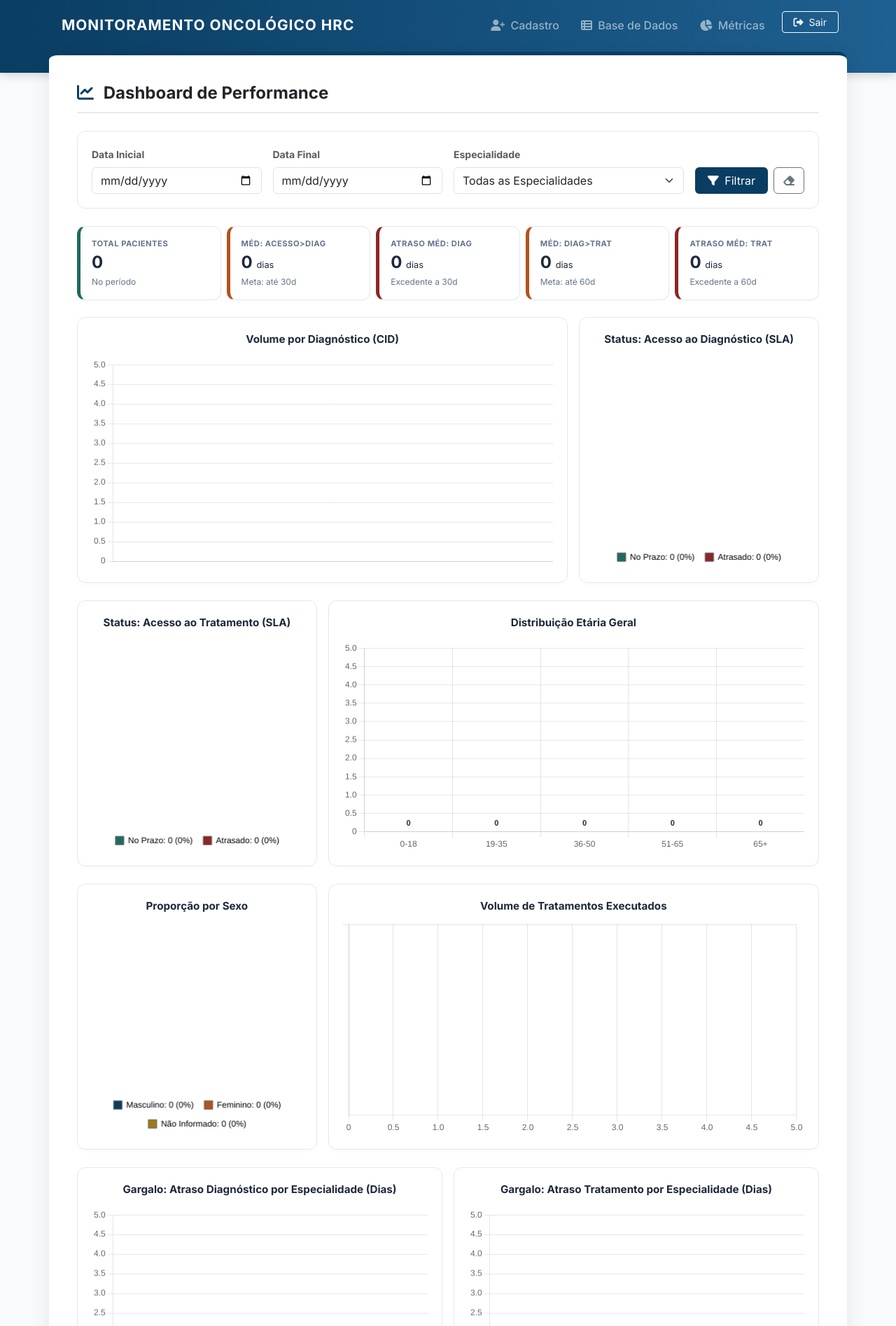
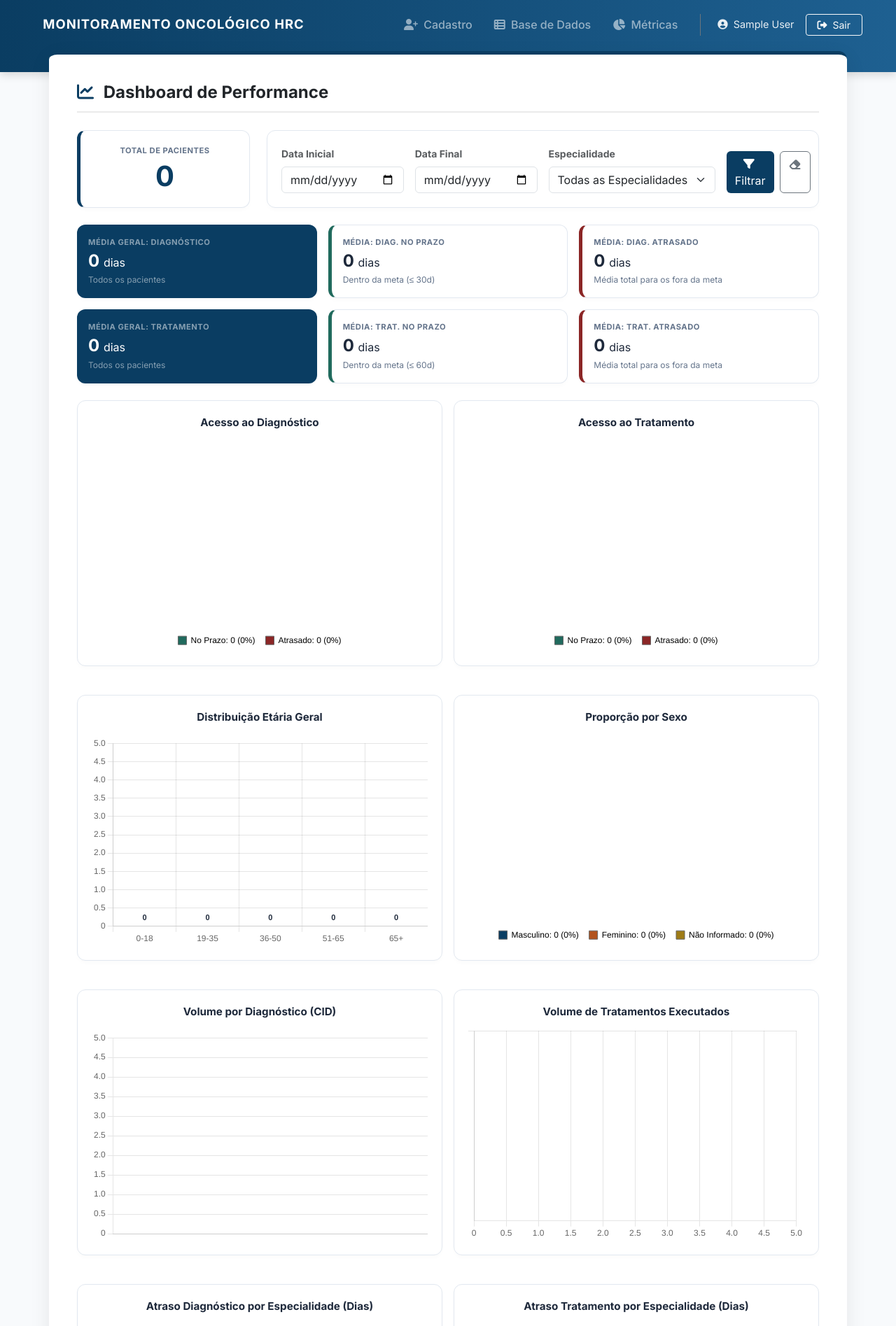
Before and after one commit to hugotav/monitoramento_hrc, a Django app: page /metricas/ in a window 1280 px wide. Shown: the top 1895 px of the page at 70% size. Run offline with Django 5.2, Linux system fonts and the light colour scheme; the visitor is signed in with stand-in values (Sample User, id 1); data that the repository does not hold is empty; a map, chart or similar area stays blank.

Commit message:
novas alterações nas regras e métricas

```diff
--- a/monitoramento_oncologico_hrc/templates/monitoramento/base.html
+++ b/monitoramento_oncologico_hrc/templates/monitoramento/base.html
@@ -97,29 +97,45 @@
 <body>
 
     <!-- Menu Superior -->
-    <nav class="navbar navbar-expand-lg navbar-dark pb-5"> <!-- pb-5 cria o espaço para o container subir -->
-        <div class="container">
-            <a class="navbar-brand" href="{% url 'aba_cadastro' %}">
-                <i class="fa-solid "></i> MONITORAMENTO ONCOLÓGICO HRC
+    <nav class="navbar navbar-expand-xl navbar-dark pb-5"> <!-- Expand-xl para evitar amassar em notebooks -->
+        <div class="container-fluid px-lg-5"> <!-- container-fluid usa a largura total da tela -->
+
+            <!-- TÍTULO DO SISTEMA -->
+            <a class="navbar-brand fw-bold text-nowrap" style="font-size: 1.15rem;" href="{% url 'aba_cadastro' %}">
+                <i class="fa-solid me-2"></i> MONITORAMENTO ONCOLÓGICO HRC
             </a>
+
             <button class="navbar-toggler" type="button" data-bs-toggle="collapse" data-bs-target="#navbarNav">
                 <span class="navbar-toggler-icon"></span>
             </button>
+
             <div class="collapse navbar-collapse" id="navbarNav">
-                <ul class="navbar-nav ms-auto">
-                    <li class="nav-item">
+                <ul class="navbar-nav ms-auto align-items-xl-center">
+
+                    <!-- LINKS DO MENU -->
+                    <li class="nav-item text-nowrap">
                         <a class="nav-link" href="{% url 'aba_cadastro' %}"><i class="fa-solid fa-user-plus me-1"></i> Cadastro</a>
                     </li>
-                    <li class="nav-item">
+                    <li class="nav-item text-nowrap">
                         <a class="nav-link" href="{% url 'aba_dados' %}"><i class="fa-solid fa-table-list me-1"></i> Base de Dados</a>
                     </li>
-                    <li class="nav-item">
+                    <li class="nav-item text-nowrap">
                         <a class="nav-link" href="{% url 'aba_metricas' %}"><i class="fa-solid fa-chart-pie me-1"></i> Métricas</a>
                     </li>
-                    <li class="nav-item ms-lg-3">
-                        <a class="btn btn-outline-light btn-sm px-3" href="{% url 'logout' %}">
+
+                    <!-- ÁREA DO USUÁRIO LOGADO + BOTÃO SAIR -->
+                    <li class="nav-item d-flex align-items-center mt-3 mt-xl-0 ms-xl-4 ps-xl-4 border-start border-secondary">
+
+                        <!-- Ícone e Nome do Usuário -->
+                        <div class="text-white me-3 text-nowrap" style="font-size: 0.9rem; opacity: 0.9;">
+                            <i class="fa-solid fa-circle-user me-1"></i> {{ request.user.get_full_name|default:request.user.username }}
+                        </div>
+
+                        <!-- Botão Sair -->
+                        <a class="btn btn-outline-light btn-sm px-3 text-nowrap" href="{% url 'logout' %}">
                             <i class="fa-solid fa-right-from-bracket me-1"></i> Sair
                         </a>
+
                     </li>
                 </ul>
             </div>
--- a/monitoramento_oncologico_hrc/templates/monitoramento/metricas.html
+++ b/monitoramento_oncologico_hrc/templates/monitoramento/metricas.html
@@ -111,9 +111,22 @@
 </div>
 
 <!-- ========================================== -->
-<!-- 1. BARRA DE FILTROS                        -->
+<!-- LINHA 1: TOTAL DE PACIENTES + FILTROS      -->
 <!-- ========================================== -->
-<div class="filtro-box">
+<div class="row mb-4 align-items-stretch">
+    <!-- Card Total (Lado Esquerdo) -->
+    <div class="col-md-3">
+        <div class="kpi-card text-center d-flex justify-content-center align-items-center h-100" style="border-left-color: var(--cor-azul-base);">
+            <div>
+                <div class="kpi-titulo">Total de Pacientes</div>
+                <div class="kpi-valor" style="font-size: 2.5rem; color: var(--cor-azul-base);">{{ total_pacientes }}</div>
+            </div>
+        </div>
+    </div>
+
+    <!-- Filtros (Lado Direito) -->
+    <div class="col-md-9">
+        <div class="filtro-box h-100 mb-0 d-flex flex-column justify-content-center">
             <form method="GET" class="row g-3 align-items-end">
                 <div class="col-md-3">
                     <label class="form-label small fw-bold text-muted">Data Inicial</label>
@@ -138,94 +151,108 @@
                 </div>
             </form>
         </div>
-
-<!-- ========================================== -->
-<!-- 2. CARDS DE RESUMO (5 NA MESMA LINHA)      -->
-<!-- ========================================== -->
-<div class="row g-2 mb-4">
-    <div class="col">
-        <div class="kpi-card success">
-            <div class="kpi-titulo">Total Pacientes</div>
-            <div class="kpi-valor">{{ total_pacientes }}</div>
-            <div class="kpi-sub">No período</div>
     </div>
 </div>
 
-    <div class="col">
-        <div class="kpi-card warning">
-            <div class="kpi-titulo">Méd: Acesso>Diag</div>
-            <div class="kpi-valor">{{ medias_jornada.acesso_diag }} <span style="font-size: 0.8rem; font-weight: normal;">dias</span></div>
-            <div class="kpi-sub">Meta: até 30d</div>
+<!-- ========================================== -->
+<!-- CARDS DE MÉDIAS DE TEMPO (3 EM CADA LINHA) -->
+<!-- ========================================== -->
+
+<!-- Linha de Médias de Diagnóstico -->
+<div class="row g-3 mb-3">
+    <div class="col-md-4">
+        <div class="kpi-card text-white" style="background-color: var(--cor-azul-base); border: none;">
+            <div class="kpi-titulo text-white-50">Média Geral: Diagnóstico</div>
+            <div class="kpi-valor text-white">{{ medias_diag.geral }} <span class="fs-6 fw-normal">dias</span></div>
+            <div class="kpi-sub text-white-50">Todos os pacientes</div>
+        </div>
+    </div>
+    <div class="col-md-4">
+        <div class="kpi-card success">
+            <div class="kpi-titulo">Média: Diag. no Prazo</div>
+            <div class="kpi-valor">{{ medias_diag.no_prazo }} <span class="fs-6 fw-normal">dias</span></div>
+            <div class="kpi-sub">Dentro da meta (≤ 30d)</div>
+        </div>
+    </div>
+    <div class="col-md-4">
+        <div class="kpi-card danger">
+            <div class="kpi-titulo">Média: Diag. Atrasado</div>
+            <div class="kpi-valor">{{ medias_diag.atrasado }} <span class="fs-6 fw-normal">dias</span></div>
+            <div class="kpi-sub">Média total para os fora da meta</div>
+        </div>
     </div>
 </div>
 
-    <div class="col">
-        <div class="kpi-card danger">
-            <div class="kpi-titulo">Atraso Méd: Diag</div>
-            <div class="kpi-valor">{{ medias_atraso.diag_geral }} <span style="font-size: 0.8rem; font-weight: normal;">dias</span></div>
-            <div class="kpi-sub">Excedente a 30d</div>
+<!-- Linha de Médias de Tratamento -->
+<div class="row g-3 mb-4">
+    <div class="col-md-4">
+        <div class="kpi-card text-white" style="background-color: var(--cor-azul-base); border: none;">
+            <div class="kpi-titulo text-white-50">Média Geral: Tratamento</div>
+            <div class="kpi-valor text-white">{{ medias_trat.geral }} <span class="fs-6 fw-normal">dias</span></div>
+            <div class="kpi-sub text-white-50">Todos os pacientes</div>
         </div>
     </div>
-
-    <div class="col">
-        <div class="kpi-card warning">
-            <div class="kpi-titulo">Méd: Diag>Trat</div>
-            <div class="kpi-valor">{{ medias_jornada.diag_trat }} <span style="font-size: 0.8rem; font-weight: normal;">dias</span></div>
-            <div class="kpi-sub">Meta: até 60d</div>
+    <div class="col-md-4">
+        <div class="kpi-card success">
+            <div class="kpi-titulo">Média: Trat. no Prazo</div>
+            <div class="kpi-valor">{{ medias_trat.no_prazo }} <span class="fs-6 fw-normal">dias</span></div>
+            <div class="kpi-sub">Dentro da meta (≤ 60d)</div>
         </div>
     </div>
-
-    <div class="col">
+    <div class="col-md-4">
         <div class="kpi-card danger">
-            <div class="kpi-titulo">Atraso Méd: Trat</div>
-            <div class="kpi-valor">{{ medias_atraso.trat_geral }} <span style="font-size: 0.8rem; font-weight: normal;">dias</span></div>
-            <div class="kpi-sub">Excedente a 60d</div>
+            <div class="kpi-titulo">Média: Trat. Atrasado</div>
+            <div class="kpi-valor">{{ medias_trat.atrasado }} <span class="fs-6 fw-normal">dias</span></div>
+            <div class="kpi-sub">Média total para os fora da meta</div>
         </div>
     </div>
 </div>
 
 <!-- ========================================== -->
-<!-- 3. ÁREA DE GRÁFICOS                        -->
+<!-- ÁREA DE GRÁFICOS (NOVA ORDEM)              -->
 <!-- ========================================== -->
 
-<div class="row g-3">
-    <div class="col-md-8">
+<!-- LINHA 1: Apenas os dois gráficos de Status (SLA) -->
+<div class="row g-3 mb-3">
+    <div class="col-md-6">
+        <div class="chart-container">
+            <div class="chart-title">Acesso ao Diagnóstico</div>
+            <div class="chart-canvas-wrapper"><canvas id="chartStatusDiag"></canvas></div>
+        </div>
+    </div>
+    <div class="col-md-6">
+        <div class="chart-container">
+            <div class="chart-title">Acesso ao Tratamento</div>
+            <div class="chart-canvas-wrapper"><canvas id="chartStatusTrat"></canvas></div>
+        </div>
+    </div>
+</div>
+
+<!-- LINHA 2: Distribuição Etária Geral | Proporção por Sexo -->
+<div class="row g-3 mb-3">
+    <div class="col-md-6">
+        <div class="chart-container">
+            <div class="chart-title">Distribuição Etária Geral</div>
+            <div class="chart-canvas-wrapper"><canvas id="chartIdade"></canvas></div>
+        </div>
+    </div>
+    <div class="col-md-6">
+        <div class="chart-container">
+            <div class="chart-title">Proporção por Sexo</div>
+            <div class="chart-canvas-wrapper"><canvas id="chartSexo"></canvas></div>
+        </div>
+    </div>
+</div>
+
+<!-- LINHA 3: Volume por Diagnóstico (CID) | Volume de Tratamentos Executados -->
+<div class="row g-3 mb-3">
+    <div class="col-md-6">
         <div class="chart-container">
             <div class="chart-title">Volume por Diagnóstico (CID)</div>
             <div class="chart-canvas-wrapper"><canvas id="chartVolCid"></canvas></div>
         </div>
     </div>
-    <div class="col-md-4">
-        <div class="chart-container">
-            <div class="chart-title">Status: Acesso ao Diagnóstico (SLA)</div>
-            <div class="chart-canvas-wrapper"><canvas id="chartStatusDiag"></canvas></div>
-        </div>
-    </div>
-</div>
-
-<div class="row g-3">
-    <div class="col-md-4">
-        <div class="chart-container">
-            <div class="chart-title">Status: Acesso ao Tratamento (SLA)</div>
-            <div class="chart-canvas-wrapper"><canvas id="chartStatusTrat"></canvas></div>
-        </div>
-    </div>
-    <div class="col-md-8">
-        <div class="chart-container">
-            <div class="chart-title">Distribuição Etária Geral</div>
-            <div class="chart-canvas-wrapper"><canvas id="chartIdade"></canvas></div>
-        </div>
-    </div>
-</div>
-
-<div class="row g-3">
-    <div class="col-md-4">
-        <div class="chart-container">
-            <div class="chart-title">Proporção por Sexo</div>
-            <div class="chart-canvas-wrapper"><canvas id="chartSexo"></canvas></div>
-        </div>
-    </div>
-    <div class="col-md-8">
+    <div class="col-md-6">
         <div class="chart-container">
             <div class="chart-title">Volume de Tratamentos Executados</div>
             <div class="chart-canvas-wrapper"><canvas id="chartVolTrat"></canvas></div>
@@ -233,23 +260,24 @@
     </div>
 </div>
 
-<div class="row g-3">
+<!-- LINHA 4: Gargalos (Diagnóstico e Tratamento por Especialidade) -->
+<div class="row g-3 mb-3">
     <div class="col-md-6">
         <div class="chart-container">
-            <div class="chart-title">Gargalo: Atraso Diagnóstico por Especialidade (Dias)</div>
+            <div class="chart-title">Atraso Diagnóstico por Especialidade (Dias)</div>
             <div class="chart-canvas-wrapper"><canvas id="chartAtrasoDiagEsp"></canvas></div>
         </div>
     </div>
     <div class="col-md-6">
         <div class="chart-container">
-            <div class="chart-title">Gargalo: Atraso Tratamento por Especialidade (Dias)</div>
+            <div class="chart-title">Atraso Tratamento por Especialidade (Dias)</div>
             <div class="chart-canvas-wrapper"><canvas id="chartAtrasoTratEsp"></canvas></div>
         </div>
     </div>
 </div>
 
 <!-- ========================================== -->
-<!-- 4. MATRIZ ESPECIALIDADE X TRATAMENTO       -->
+<!-- MATRIZ ESPECIALIDADE X TRATAMENTO          -->
 <!-- ========================================== -->
 <div class="filtro-box mt-2">
     <div class="chart-title text-start mb-3"><i class="fa-solid fa-table me-2" style="color: var(--cor-azul-base);"></i> Matriz de Produção: Especialidade x Tratamento</div>
@@ -322,28 +350,6 @@
             return { beginAtZero: true, suggestedMax: maxVal > 0 ? maxVal * 1.2 : 5 };
         };
 
-        // 1. Gráfico: Volume por CID
-        const dataVolCid = {{ g_vol_cid|safe }};
-        new Chart(document.getElementById('chartVolCid'), {
-            type: 'bar',
-            data: {
-                labels: dataVolCid.labels,
-                datasets: [{
-                    label: 'Qtd de Pacientes',
-                    data: dataVolCid.dados,
-                    backgroundColor: '#0a3d62',
-                    borderRadius: 6
-                }]
-            },
-            options: {
-                responsive: true,
-                maintainAspectRatio: false,
-                plugins: { legend: { display: false } },
-                scales: { y: escalaYComMargem({data: {datasets: [{data: dataVolCid.dados}]}}) }
-            },
-            plugins: [pluginValoresBarras]
-        });
-
         const criarGraficoRosca = (elementId, dadosValores, labelsTexto, cores) => {
             const total = dadosValores.reduce((a, b) => a + b, 0);
             return new Chart(document.getElementById(elementId), {
@@ -398,15 +404,15 @@
             });
         };
 
-        // 2 & 3. Status SLA
+        // 1 & 2. Status SLA
         criarGraficoRosca('chartStatusDiag', [{{ diag_no_prazo }}, {{ diag_fora_prazo }}], ['No Prazo', 'Atrasado'], coresSLA);
         criarGraficoRosca('chartStatusTrat', [{{ trat_no_prazo }}, {{ trat_fora_prazo }}], ['No Prazo', 'Atrasado'], coresSLA);
 
-        // 4. Sexo
+        // 3. Proporção por Sexo
         const dataSexo = {{ g_cid_sexo|safe }};
         criarGraficoRosca('chartSexo', dataSexo.dados, dataSexo.labels, coresSexo);
 
-        // 5. Distribuição Etária
+        // 4. Distribuição Etária
         const dataIdade = {{ g_cid_idade|safe }};
         new Chart(document.getElementById('chartIdade'), {
             type: 'bar',
@@ -424,6 +430,28 @@
                 maintainAspectRatio: false,
                 plugins: { legend: { display: false } },
                 scales: { y: escalaYComMargem({data: {datasets: [{data: dataIdade.dados}]}}) }
+            },
+            plugins: [pluginValoresBarras]
+        });
+
+        // 5. Volume por CID
+        const dataVolCid = {{ g_vol_cid|safe }};
+        new Chart(document.getElementById('chartVolCid'), {
+            type: 'bar',
+            data: {
+                labels: dataVolCid.labels,
+                datasets: [{
+                    label: 'Qtd de Pacientes',
+                    data: dataVolCid.dados,
+                    backgroundColor: '#0a3d62',
+                    borderRadius: 6
+                }]
+            },
+            options: {
+                responsive: true,
+                maintainAspectRatio: false,
+                plugins: { legend: { display: false } },
+                scales: { y: escalaYComMargem({data: {datasets: [{data: dataVolCid.dados}]}}) }
             },
             plugins: [pluginValoresBarras]
         });
@@ -472,7 +500,7 @@
             plugins: [pluginValoresBarras]
         });
 
-        // 8. Gargalo de Atraso em Tratamento por Especialidade (Corrigido para g_atraso_trat_esp)
+        // 8. Gargalo de Atraso em Tratamento por Especialidade
         const dataAtrasoTratEsp = {{ g_atraso_trat_esp|safe }};
         new Chart(document.getElementById('chartAtrasoTratEsp'), {
             type: 'bar',
--- a/monitoramento_oncologico_hrc/views.py
+++ b/monitoramento_oncologico_hrc/views.py
@@ -118,28 +118,27 @@ def aba_metricas(request):
     cid_sexo = {'Masculino': 0, 'Feminino': 0, 'Não Informado': 0}
     cid_idade = {'0-18': 0, '19-35': 0, '36-50': 0, '51-65': 0, '65+': 0}
 
-    soma_dias_acesso_diag, count_acesso_diag = 0, 0
-    soma_dias_diag_trat, count_diag_trat = 0, 0
-    soma_dias_acesso_trat, count_acesso_trat = 0, 0
+    # Variáveis para médias de Diagnóstico
+    soma_dias_diag_geral, qtd_diag_geral = 0, 0
+    soma_dias_diag_no_prazo, qtd_diag_no_prazo = 0, 0
+    soma_dias_diag_atrasado, qtd_diag_atrasado = 0, 0
+    diag_no_prazo, diag_fora_prazo = 0, 0
+    atraso_por_esp_diag = {}
 
-    diag_no_prazo, diag_fora_prazo = 0, 0
-    soma_atraso_diag = 0
-
+    # Variáveis para médias de Tratamento
+    soma_dias_trat_geral, qtd_trat_geral = 0, 0
+    soma_dias_trat_no_prazo, qtd_trat_no_prazo = 0, 0
+    soma_dias_trat_atrasado, qtd_trat_atrasado = 0, 0
     trat_no_prazo, trat_fora_prazo = 0, 0
-    soma_atraso_trat = 0
-
-    atraso_por_esp_diag = {}
     atraso_por_esp_trat = {}
 
     # ==========================================
     # 3. PROCESSAR DADOS DOS PACIENTES
     # ==========================================
     for p in pacientes:
-        # A. Especialidade e Volume (Sempre conta)
         nome_esp = dict_especialidades.get(p.especialidade, p.especialidade)
         vol_esp[nome_esp] = vol_esp.get(nome_esp, 0) + 1
 
-        # B. Sexo e Idade (MOVIMENTADO PARA FORA DO IF DIAGNOSTICO - Conta todos!)
         if p.sexo == 'M': cid_sexo['Masculino'] += 1
         elif p.sexo == 'F': cid_sexo['Feminino'] += 1
         else: cid_sexo['Não Informado'] += 1
@@ -151,7 +150,6 @@ def aba_metricas(request):
         elif idade <= 65: cid_idade['51-65'] += 1
         else: cid_idade['65+'] += 1
 
-        # C. Diagnóstico (Apenas se existir para o CID)
         if p.diagnostico:
             cid_curto = p.diagnostico.split(' - ')[0] if ' - ' in p.diagnostico else p.diagnostico
             vol_cid[cid_curto] = vol_cid.get(cid_curto, 0) + 1
@@ -161,49 +159,47 @@ def aba_metricas(request):
             if p.data_diagnostico:
                 dias_diag = (p.data_diagnostico - p.data_entrada).days
                 if dias_diag < 0: dias_diag = 0
+            else:
+                dias_diag = (hoje - p.data_entrada).days # Pendente
 
-                soma_dias_acesso_diag += dias_diag
-                count_acesso_diag += 1
+            soma_dias_diag_geral += dias_diag
+            qtd_diag_geral += 1
 
-                if dias_diag <= 30:
-                    diag_no_prazo += 1
-                else:
-                    diag_fora_prazo += 1
-                    excedente = dias_diag - 30
-                    soma_atraso_diag += excedente
-                    if nome_esp not in atraso_por_esp_diag: atraso_por_esp_diag[nome_esp] = {'soma': 0, 'qtd': 0}
-                    atraso_por_esp_diag[nome_esp]['soma'] += excedente
-                    atraso_por_esp_diag[nome_esp]['qtd'] += 1
+            if dias_diag <= 30:
+                soma_dias_diag_no_prazo += dias_diag
+                qtd_diag_no_prazo += 1
+                diag_no_prazo += 1
             else:
-                # Paciente aguardando diagnóstico (Conta como pendente)
-                dias_pendentes = (hoje - p.data_entrada).days
-                if dias_pendentes > 30:
-                    diag_fora_prazo += 1
-                    excedente = dias_pendentes - 30
-                    soma_atraso_diag += excedente
-                    if nome_esp not in atraso_por_esp_diag: atraso_por_esp_diag[nome_esp] = {'soma': 0, 'qtd': 0}
-                    atraso_por_esp_diag[nome_esp]['soma'] += excedente
-                    atraso_por_esp_diag[nome_esp]['qtd'] += 1
-                else:
-                    diag_no_prazo += 1
+                soma_dias_diag_atrasado += dias_diag
+                qtd_diag_atrasado += 1
+                diag_fora_prazo += 1
+
+                excedente = dias_diag - 30
+                if nome_esp not in atraso_por_esp_diag: atraso_por_esp_diag[nome_esp] = {'soma': 0, 'qtd': 0}
+                atraso_por_esp_diag[nome_esp]['soma'] += excedente
+                atraso_por_esp_diag[nome_esp]['qtd'] += 1
 
         # --- Lógica de Tratamento (Diagnóstico -> 1º Tratamento) ---
-        if p.data_diagnostico and p.data_primeiro_tratamento:
-            dias_trat = (p.data_primeiro_tratamento - p.data_diagnostico).days
-            if dias_trat < 0: dias_trat = 0
+        if p.data_diagnostico:
+            if p.data_primeiro_tratamento:
+                dias_trat = (p.data_primeiro_tratamento - p.data_diagnostico).days
+                if dias_trat < 0: dias_trat = 0
+            else:
+                dias_trat = (hoje - p.data_diagnostico).days # Pendente
 
-            soma_dias_diag_trat += dias_trat
-            count_diag_trat += 1
-
-            soma_dias_acesso_trat += (p.data_primeiro_tratamento - p.data_entrada).days
-            count_acesso_trat += 1
+            soma_dias_trat_geral += dias_trat
+            qtd_trat_geral += 1
 
             if dias_trat <= 60:
+                soma_dias_trat_no_prazo += dias_trat
+                qtd_trat_no_prazo += 1
                 trat_no_prazo += 1
             else:
+                soma_dias_trat_atrasado += dias_trat
+                qtd_trat_atrasado += 1
                 trat_fora_prazo += 1
+
                 excedente = dias_trat - 60
-                soma_atraso_trat += excedente
                 if nome_esp not in atraso_por_esp_trat: atraso_por_esp_trat[nome_esp] = {'soma': 0, 'qtd': 0}
                 atraso_por_esp_trat[nome_esp]['soma'] += excedente
                 atraso_por_esp_trat[nome_esp]['qtd'] += 1
@@ -216,6 +212,10 @@ def aba_metricas(request):
 
     for t in tratamentos:
         tipo = t.tipo_tratamento
+
+        if tipo == 'Indicação de Cirurgia':
+            continue
+
         vol_tratamentos[tipo] = vol_tratamentos.get(tipo, 0) + 1
         nome_esp = dict_especialidades.get(t.paciente.especialidade, t.paciente.especialidade)
         if nome_esp not in matriz_esp_trat: matriz_esp_trat[nome_esp] = {}
@@ -232,11 +232,23 @@ def aba_metricas(request):
     context = {
         'total_pacientes': pacientes.count(),
         'especialidades_opcoes': Paciente.ESPECIALIDADES,
-        'medias_jornada': {'acesso_diag': calcular_media(soma_dias_acesso_diag, count_acesso_diag), 'diag_trat': calcular_media(soma_dias_diag_trat, count_diag_trat)},
-        'medias_atraso': {'diag_geral': calcular_media(soma_atraso_diag, diag_fora_prazo), 'trat_geral': calcular_media(soma_atraso_trat, trat_fora_prazo)},
+
+        # Novas variáveis de médias organizadas
+        'medias_diag': {
+            'geral': calcular_media(soma_dias_diag_geral, qtd_diag_geral),
+            'no_prazo': calcular_media(soma_dias_diag_no_prazo, qtd_diag_no_prazo),
+            'atrasado': calcular_media(soma_dias_diag_atrasado, qtd_diag_atrasado),
+        },
+        'medias_trat': {
+            'geral': calcular_media(soma_dias_trat_geral, qtd_trat_geral),
+            'no_prazo': calcular_media(soma_dias_trat_no_prazo, qtd_trat_no_prazo),
+            'atrasado': calcular_media(soma_dias_trat_atrasado, qtd_trat_atrasado),
+        },
+
         'diag_no_prazo': diag_no_prazo, 'diag_fora_prazo': diag_fora_prazo,
         'trat_no_prazo': trat_no_prazo, 'trat_fora_prazo': trat_fora_prazo,
         'g_vol_cid': json.dumps({'labels': list(vol_cid.keys()), 'dados': list(vol_cid.values())}),
+        'g_vol_esp': json.dumps({'labels': list(vol_esp.keys()), 'dados': list(vol_esp.values())}),
         'g_cid_sexo': json.dumps({'labels': list(cid_sexo.keys()), 'dados': list(cid_sexo.values())}),
         'g_cid_idade': json.dumps({'labels': list(cid_idade.keys()), 'dados': list(cid_idade.values())}),
         'g_vol_trat': json.dumps({'labels': list(vol_tratamentos.keys()), 'dados': list(vol_tratamentos.values())}),
```
Also changed, not shown: monitoramento_oncologico_hrc/forms.py (+27 -1 lines), monitoramento_oncologico_hrc/templates/monitoramento/cadastro.html (+65 -19 lines). Lines whose indentation alone changed are shown as unchanged.
